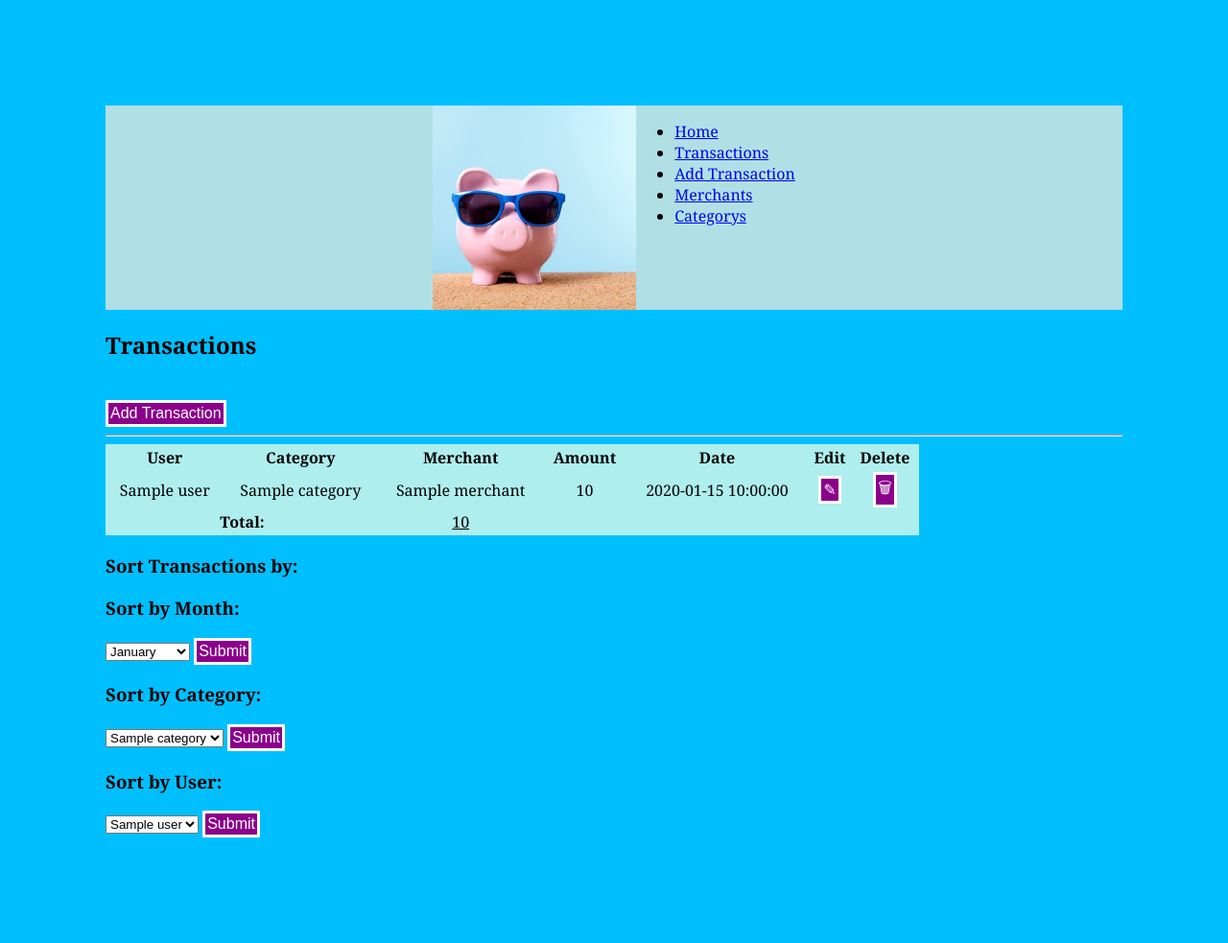
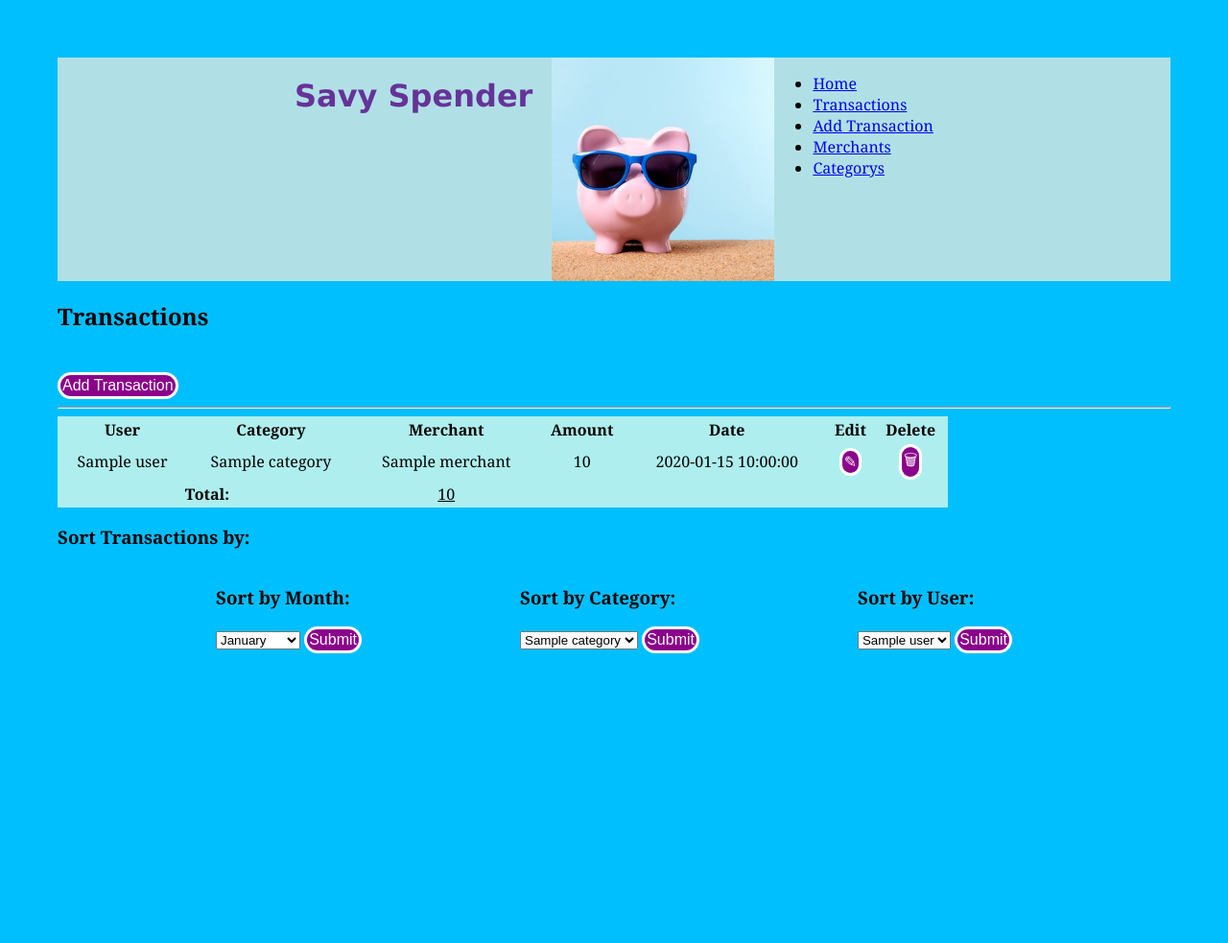
Before and after one commit to linseycurrie/Spending-Tracker, a Flask app: page /transactions in a window 1280 px wide. Shown: the whole page at 96% size. After the commit the page ends 681 px from the top, so only its background shows below. Run offline with Flask 2, Linux system fonts and the light colour scheme; a database or web service that is not in the repository returns one stand-in record (values such as "Sample title"); some libraries are stand-ins or nearby versions.

Commit message:
Some imporved CSS

```diff
--- a/spending_tracker/static/stylesheet.css
+++ b/spending_tracker/static/stylesheet.css
@@ -5,7 +5,16 @@ body {
     grid-row: 2fr 2fr 2fr;
     grid-column: 2fr 2fr 2fr;
     padding: 10px;
-    margin: 100px;
+    margin: 50px;
+    border-width: 20px;
+    border-style: dashed;
+    border: whitesmoke;
+}
+
+header h1 {
+    font-family: 'Lucida Sans', 'Lucida Sans Regular', 'Lucida Grande', 'Lucida Sans Unicode', Geneva, Verdana, sans-serif;
+    margin-right: 20px;
+    color: rebeccapurple;
 }
 
 header button {
@@ -13,12 +22,6 @@ header button {
     display: flex;
     flex-direction: row wrap;
     justify-content: space-between;
-
-}
-
-.table {
-    background-color: paleturquoise;
-    position: center;
 }
 
 header{
@@ -29,6 +32,16 @@ header{
     padding: 0px;
 }
 
+body > header > img {
+    max-width: 20%;
+    max-height: auto;
+    resize: 10%;
+}
+
+.table {
+    background-color: paleturquoise;
+    position: center;
+}
 
 input {
     width: 80%;
@@ -36,16 +49,6 @@ input {
     position: center;
     padding: 10px;
     margin: 10px;
-}
-
-body > header > img {
-    max-width: 20%;
-    max-height: auto;
-    resize: 10%;
-}
-
-.user-button {
-    color: white;
 }
 
 .flex-container {
@@ -74,9 +77,5 @@ button{
         text-decoration: wavy;
         display: inline-block;
         font-size: 16px;
+        border-radius: 25px;
       }
-.icon-button{
-    background-color: white;
-    background-origin: none;
-    padding: 5px;
-}
--- a/spending_tracker/templates/base.html
+++ b/spending_tracker/templates/base.html
@@ -7,6 +7,7 @@
 </head>
 <body>
     <header>
+        <h1>Savy Spender</h1>
         <img src="../static/cool_pig.jpg" alt="piggybank" style="resize: 30%;">
         <nav>
             <ul>
--- a/spending_tracker/templates/transactions/index.html
+++ b/spending_tracker/templates/transactions/index.html
@@ -47,6 +47,8 @@
 </table>
 
 <h3>Sort Transactions by:</h3>
+<div class="flex-container">
+    <section class="contents">
         <form action="/transactions/filteredmonth" method="POST">
         <label for="filter"><h3>Sort by Month: </h3></label>
             <select name="filter" id="filter">
@@ -65,6 +67,9 @@
             </select>
             <button type="submit">Submit</button>
         </form>
+    </section>
+
+    <section class="contents">
 
         <form action="/transactions/filteredcategory" method="POST">
             <label for="filter"><h3>Sort by Category: </h3></label>
@@ -75,8 +80,9 @@
             </select>
             <button type="submit">Submit</button>
         </form>
+    </section>
 
-
+    <section class="contents">
         <form action="/users/filter" method="POST">
             <label for="user_id"><h3>Sort by User: </h3></label>
             <select name="user_id" id="user_id">
@@ -86,5 +92,7 @@
             </select>
             <button type="submit">Submit</button>
         </form>
+    </section>
+</div>
 
 {% endblock %}
```
Also changed, not shown: spending_tracker/tests/user_test.py (+0 -9 lines), spending_tracker/models/transaction.py (line endings or trailing spaces). Lines whose indentation alone changed are shown as unchanged.
